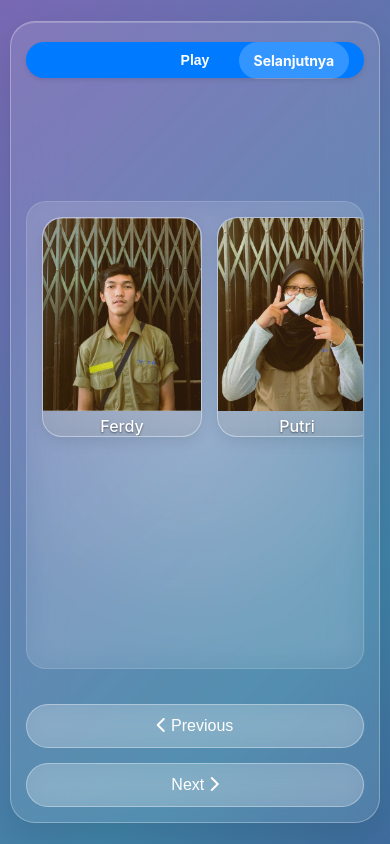
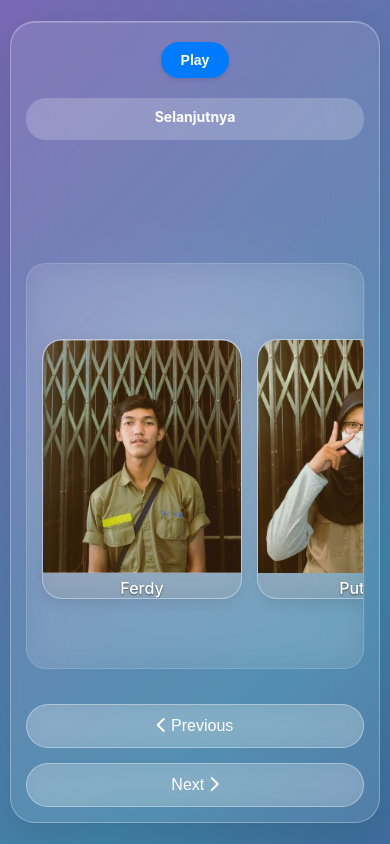
Before and after one commit to Alvord20/trkbg8b, a plain HTML site: page index.html in a window 390 px wide. Drawn offline with Linux system fonts and the light colour scheme.

Commit message:
menambahkan untuk media hp

```diff
--- a/script.js
+++ b/script.js
@@ -496,3 +496,5 @@ document.addEventListener("DOMContentLoaded", () => {
 });
 
 audio.volume = 0.2; // 0.0 (mute) sampai 1.0 (full)
+
+// hp
--- a/style.css
+++ b/style.css
@@ -580,3 +580,68 @@ body {
 /* Media Quaries */
 
 /* HP */
+/* Media Quaries Tambahan untuk HP */
+@media (max-width: 768px) {
+  /* Music Controls (Penyesuaian agar tombol musik tidak memanjang) */
+  .music-controls {
+    flex-direction: row; /* Ubah kembali menjadi horizontal (default) */
+    flex-wrap: wrap;
+    justify-content: center; /* Center di mobile */
+    gap: 10px; /* Tambahkan jarak */
+  }
+
+  .music-controls p {
+    /* Tambahkan style agar teks "Music Controls" juga center di mobile */
+    width: 100%;
+    text-align: center;
+    margin-bottom: 5px;
+  }
+
+  .music-controls a {
+    position: static;
+    width: 100%; /* Tombol Navigasi Top-Right (link) tetap memanjang */
+    text-align: center;
+    margin-top: 10px; /* Beri jarak dari tombol di atasnya */
+  }
+
+  .music-controls .nav-top-right {
+    width: 100%; /* Tombol navigasi tetap memanjang */
+    justify-content: center;
+  }
+
+  /* Tombol Play/Pause (Override agar tidak memanjang) */
+  #btn_music {
+    width: auto; /* KEMBALIKAN lebar ke ukuran konten */
+    flex-grow: 0; /* Pastikan tidak memanjang */
+  }
+
+  .music-controls button {
+    /* Biarkan tombol lain (jika ada) di .music-controls tetap fleksibel */
+    flex: 0 0 auto;
+  }
+
+  /* ... (CSS lainnya dipertahankan) ... */
+}
+
+/* test */
+.photo-card {
+  flex: 0 0 200px;
+  height: 260px;
+  background: rgba(255, 255, 255, 0.18);
+  backdrop-filter: blur(12px);
+  border-radius: 20px;
+  border: 1px solid rgba(255, 255, 255, 0.25);
+  overflow: hidden;
+  cursor: pointer;
+  transition: all 0.4s cubic-bezier(0.25, 0.46, 0.45, 0.94);
+  display: flex;
+  flex-direction: column;
+  align-items: center;
+  justify-content: center;
+  position: relative;
+  box-shadow: 0 4px 15px rgba(0, 0, 0, 0.1);
+  opacity: 0;
+  transform: translateY(20px);
+  margin-top: 60px;
+  animation: fadeInUp 0.6s ease forwards;
+}
```
Also changed, not shown: index.html (+4 -0 lines), page2.html (+66 -0 lines).
